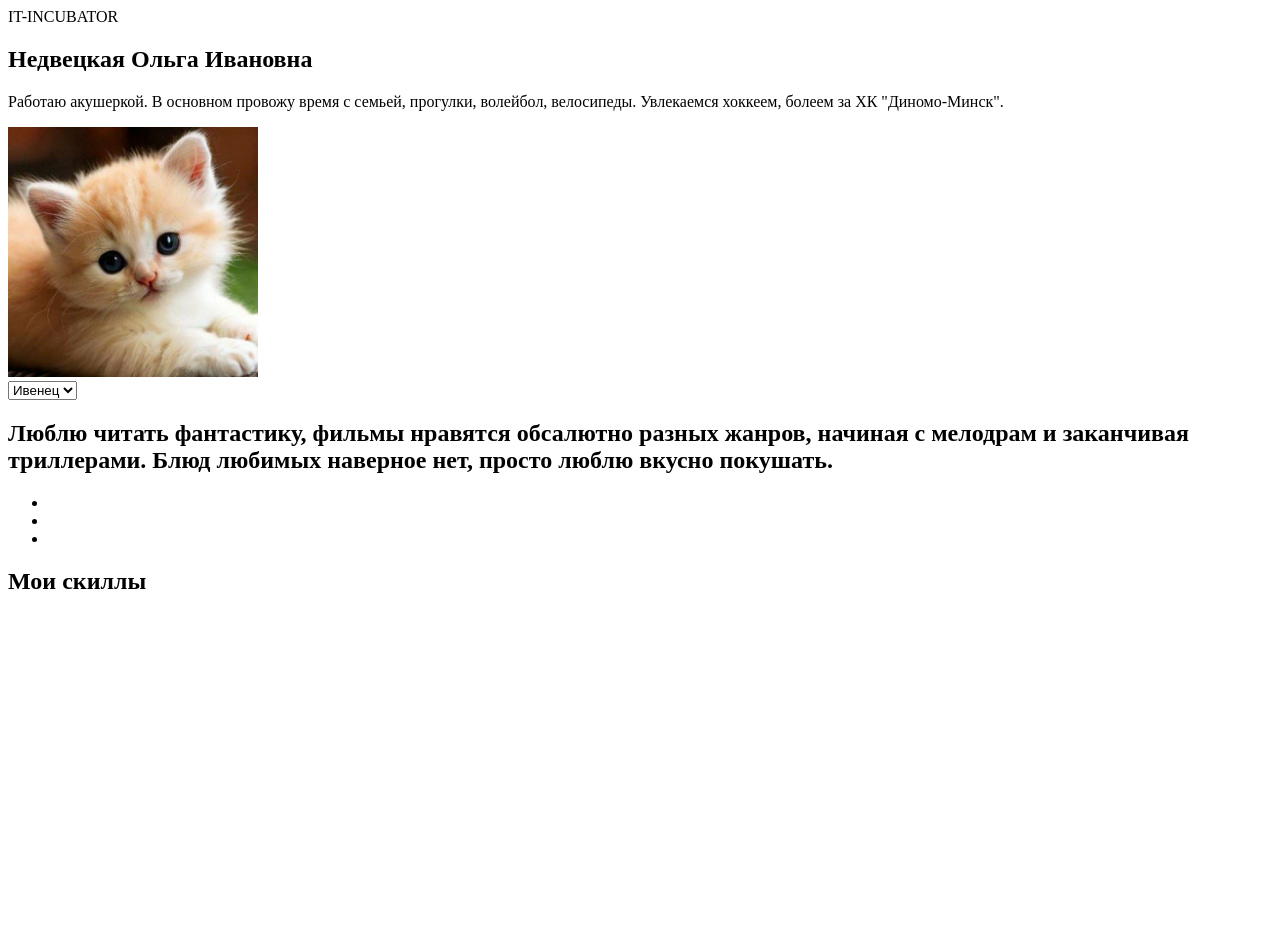
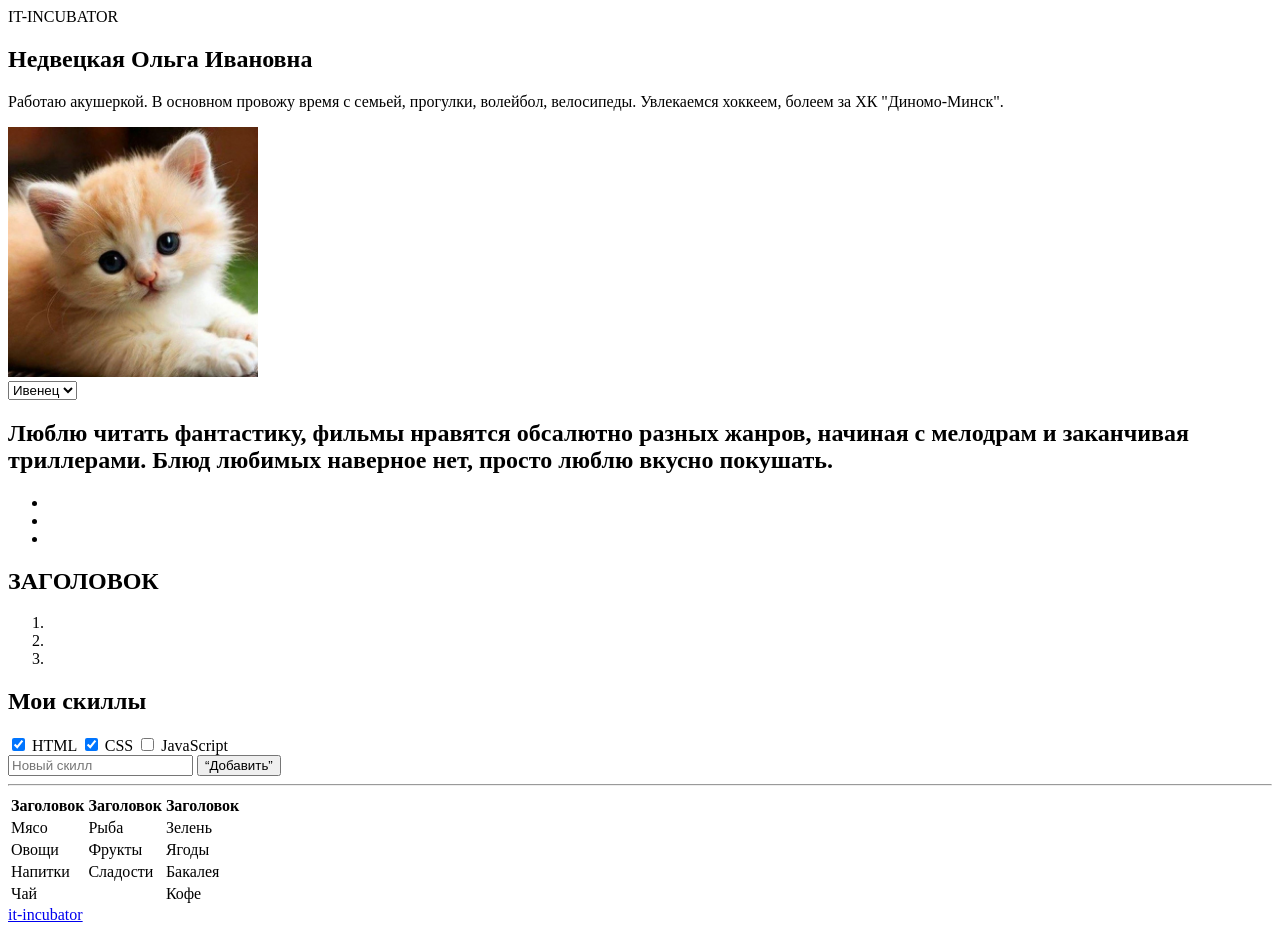
Before and after one commit to Olga22021995/1-hw-with-auto-test-html-css-main, a plain HTML site: page index.html in a window 1280 px wide. Before the commit the page ends 800 px from the top, so only its background shows below. Drawn offline with Linux system fonts and the light colour scheme.

Commit message:
add info about me

```diff
--- a/index.html
+++ b/index.html
@@ -35,7 +35,6 @@
          </select>
         <div data-cy="hw1-unordered-list-box-pre">
             <!-- 3) В этом разделе создай 2 дочерних элемента: -->
-             <section>
              <!-- a) Заголовок 2-го уровня (любимые книги/фильмы/блюда/страны... и т.п.) -->
              <h2>Люблю читать фантастику, фильмы нравятся обсалютно разных жанров, начиная с мелодрам и заканчивая триллерами. Блюд любимых наверное нет, просто люблю вкусно покушать.</h2>
             <!-- b) Маркированный список. В списке должно быть не менее 3-х элементов -->
@@ -49,15 +48,26 @@
                 <li>
                     <a href=""></a>
                 </li>
-             </ul>
-             </section>
+            </ul>
 
         </div>
         <div data-cy="hw1-ordered-list-box-pre">
             <!-- 3) В этом разделе создай 2 дочерних элемента: -->
 
             <!-- a) Заголовок 2-го уровня с другим названием (любимые книги/фильмы/блюда/страны... и т.п.) -->
+             <h2>ЗАГОЛОВОК</h2>
             <!-- b) Нумерованный (упорядоченный) список. В списке должно быть не менее 3-х элементов -->
+             <ol>
+                <li>
+                    <a href=""></a>
+                </li>
+                <li>
+                    <a href=""></a>
+                </li>
+                <li>
+                    <a href=""></a>
+                </li>
+             </ol>
         </div>
         <div data-cy="hw1-skills-box-pre">
             <h2>Мои скиллы</h2>
@@ -65,20 +75,62 @@
                 - В подписи укажи названия любых тем по верстке (все, что знаешь или слышал).
                 - Каждый чекбокс должен быть связан со своей подписью. Для этого чекбокс должен находиться в элементе для подписи
                 - Отметь "галочкой" (с помощью специального атрибута) темы, которые ты уже знаешь. -->
+                <label for="">
+                    <input type="checkbox" name="html" checked>
+                    HTML
+                </label>
+                <label for="">
+                    <input type="checkbox" name="css"checked>
+                    CSS
+                </label>
+                <label for="">
+                    <input type="checkbox" name="js">
+                    JavaScript
+                </label>
+
         </div>
         <!-- 5) Создай здесь однострочное поле для ввода текста с подсказкой "Новый скилл", которая исчезает, когда начинаешь что-то печатать (для подсказки есть специальный атрибут) -->
         <!-- 6) Создай здесь кнопку “Добавить” -->
         <!-- 7) Добавь горизонтальную линию (для этого есть специальный тег) -->
+         <input placeholder="Новый скилл" type="text">
+         <button>“Добавить”</button>
+         <hr>
 
         <table data-cy="hw-about-table-pre">
             <!-- 8) В таблице сделай 5 строк и 3 столбца.
                         - В первой строке ячейки заголовков, в остальных обычные ячейки
                         - Добавь границы для всей таблицы с помощью специального атрибута border="". Он устарел, но работает
                         - В последнем ряду первая ячейка должна занимать 2 столбца (как должно выглядеть - смотри образец). Таблицу можно заполнять любыми данными -->
+
+                        <tr>
+                            <th>Заголовок</th>
+                            <th>Заголовок</th>
+                            <th>Заголовок</th>
+                        </tr>
+                        <tr>
+                            <td>Мясо</td>
+                            <td>Рыба</td>
+                            <td>Зелень</td>
+                        </tr>
+                        <tr>
+                            <td>Овощи</td>
+                            <td>Фрукты</td>
+                            <td>Ягоды</td>
+                        </tr>
+                        <tr>
+                            <td>Напитки</td>
+                            <td>Сладости</td>
+                            <td>Бакалея</td>
+                        </tr>
+                        <tr>
+                            <td colspan="2">Чай</td>
+                            <td>Кофе</td>
+                        </tr>
         </table>
     </section>
     <footer data-cy="hw-footer-pre">
         <!-- 9) Создай здесь ссылку на наш сайт https://it-incubator.io/ (текст ссылки должен быть it-incubator) -->
+         <a href="https://it-incubator.io/">it-incubator</a>
     </footer>
 </body>
 </html>
```
